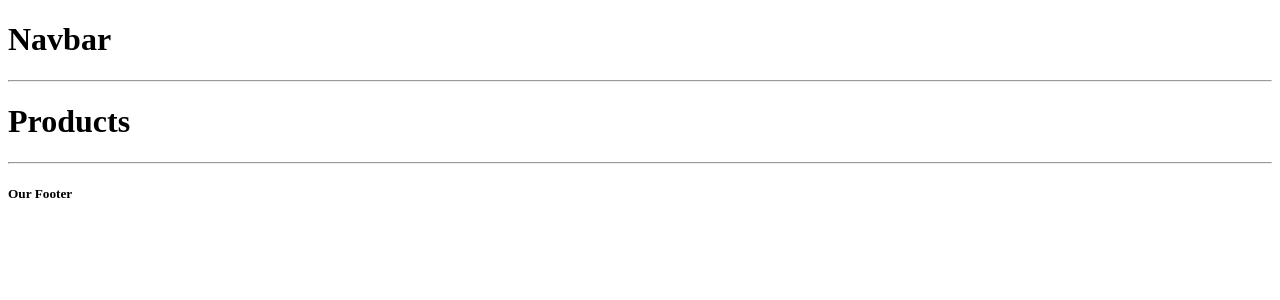
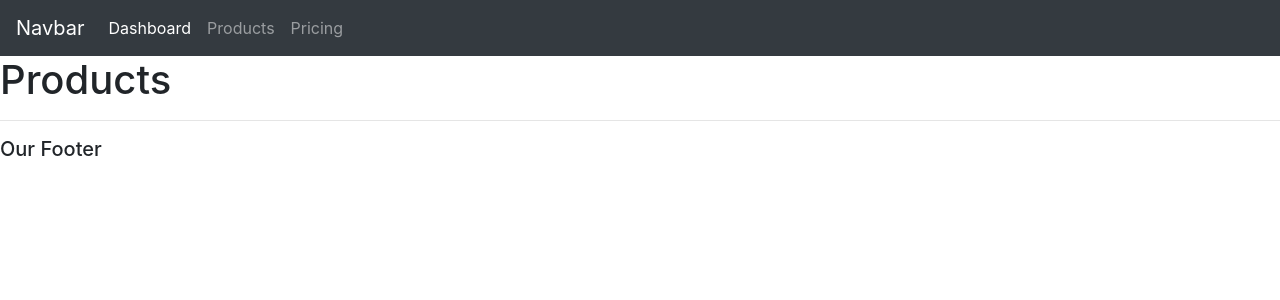
Before and after one commit to MohitP197-zz/Django-Customer-Management, a Django app: page /products in a window 1280 px wide. Shown: the top 300 px of the page. Run offline with Django 3.2, Linux system fonts and the light colour scheme; some libraries are stand-ins or nearby versions.

Commit message:
Updated navbar

```diff
--- a/accounts/templates/accounts/customer.html
+++ b/accounts/templates/accounts/customer.html
@@ -4,4 +4,4 @@
 
 <h1>Customers</h1>
 
-{% endblock%}
+{% endblock content%}
--- a/accounts/templates/accounts/main.html
+++ b/accounts/templates/accounts/main.html
@@ -3,6 +3,8 @@
 
 <head>
     <title>Customer Management System</title>
+    <link rel="stylesheet" href="https://stackpath.bootstrapcdn.com/bootstrap/4.3.1/css/bootstrap.min.css"
+        integrity="sha384-ggOyR0iXCbMQv3Xipma34MD+dH/1fQ784/j6cY/iJTQUOhcWr7x9JvoRxT2MZw1T" crossorigin="anonymous">
 </head>
 
 <body>
@@ -14,5 +16,14 @@
 
     <h5>Our Footer</h5>
 </body>
+<script src="https://code.jquery.com/jquery-3.3.1.slim.min.js"
+    integrity="sha384-q8i/X+965DzO0rT7abK41JStQIAqVgRVzpbzo5smXKp4YfRvH+8abtTE1Pi6jizo"
+    crossorigin="anonymous"></script>
+<script src="https://cdnjs.cloudflare.com/ajax/libs/popper.js/1.14.7/umd/popper.min.js"
+    integrity="sha384-UO2eT0CpHqdSJQ6hJty5KVphtPhzWj9WO1clHTMGa3JDZwrnQq4sF86dIHNDz0W1"
+    crossorigin="anonymous"></script>
+<script src="https://stackpath.bootstrapcdn.com/bootstrap/4.3.1/js/bootstrap.min.js"
+    integrity="sha384-JjSmVgyd0p3pXB1rRibZUAYoIIy6OrQ6VrjIEaFf/nJGzIxFDsf4x0xIM+B07jRM"
+    crossorigin="anonymous"></script>
 
 </html>
--- a/accounts/templates/accounts/navbar.html
+++ b/accounts/templates/accounts/navbar.html
@@ -1,2 +1,20 @@
-<h1>Navbar</h1>
-<hr>
+<nav class="navbar navbar-expand-lg navbar-dark bg-dark">
+    <a class="navbar-brand" href="#">Navbar</a>
+    <button class="navbar-toggler" type="button" data-toggle="collapse" data-target="#navbarNav"
+        aria-controls="navbarNav" aria-expanded="false" aria-label="Toggle navigation">
+        <span class="navbar-toggler-icon"></span>
+    </button>
+    <div class="collapse navbar-collapse" id="navbarNav">
+        <ul class="navbar-nav">
+            <li class="nav-item active">
+                <a class="nav-link" href="#">Dashboard </a>
+            </li>
+            <li class="nav-item">
+                <a class="nav-link" href="#">Products</a>
+            </li>
+            <li class="nav-item">
+                <a class="nav-link" href="#">Pricing</a>
+            </li>
+        </ul>
+    </div>
+</nav>
--- a/accounts/templates/accounts/products.html
+++ b/accounts/templates/accounts/products.html
@@ -4,4 +4,4 @@
 
 <h1>Products</h1>
 
-{% endblock%}
+{% endblock content%}
```
